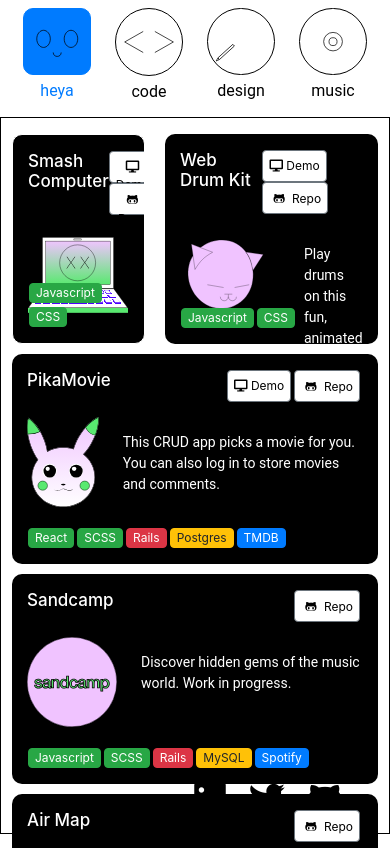
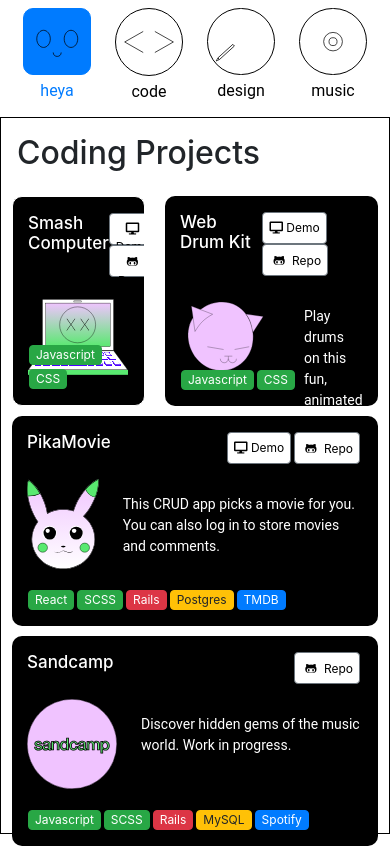
Before and after one commit to Heyabird/portfolio, a React (Create React App) app: page /about in a window 390 px wide. Shown: the top 848 px of the page. Built offline with nearby package versions, Linux system fonts and the light colour scheme.

Commit message:
align page headers to left

```diff
--- a/src/App.css
+++ b/src/App.css
@@ -147,12 +147,12 @@ p {
 
   .page-header {
     margin: 0 auto;
-    display: none;
+    /* display: none; */
   }
 
   .page-header h2 {
     margin: 0;
-    text-align: center;
+    text-align: left;
   }
 
   /* CODE PROJECT PAGE */
```
